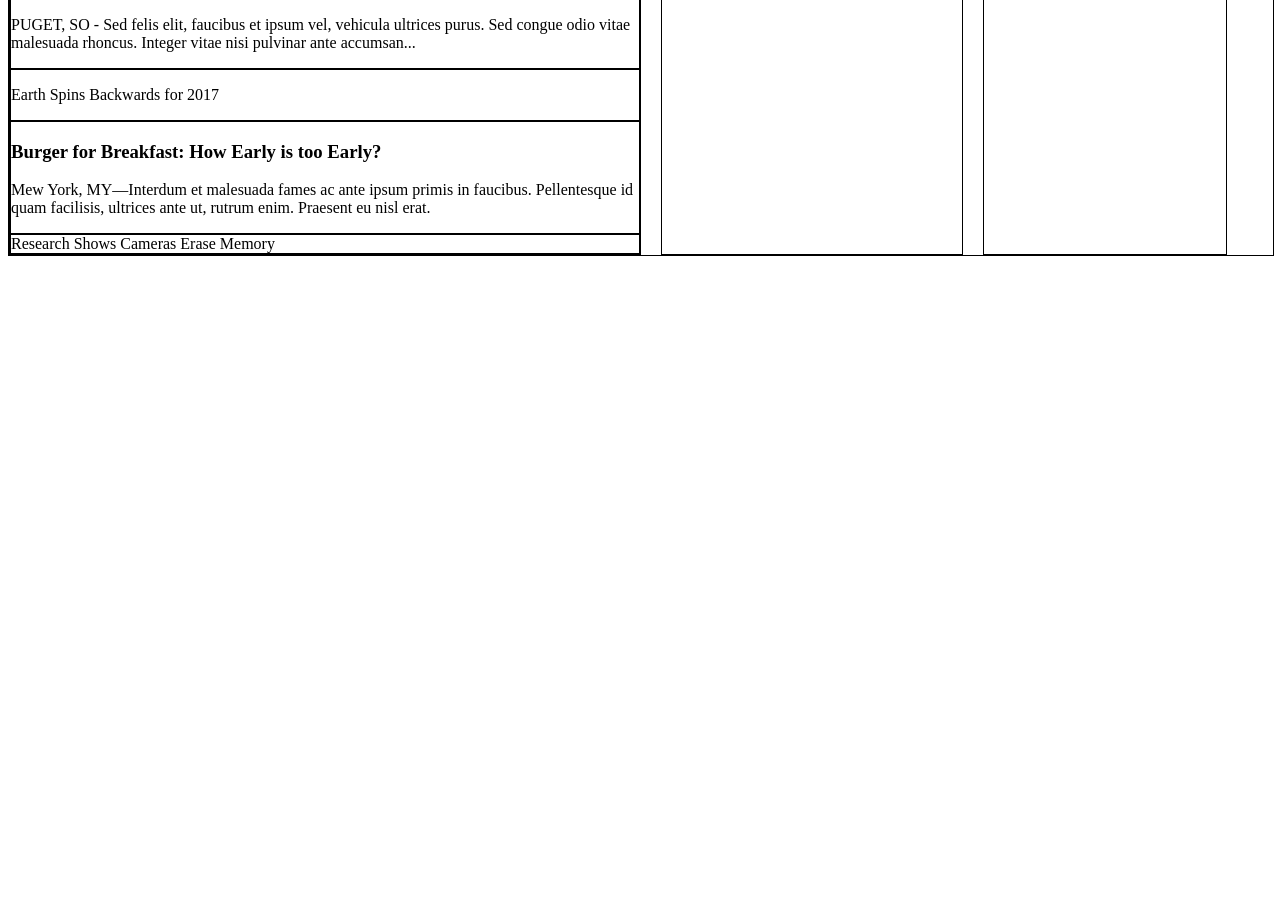
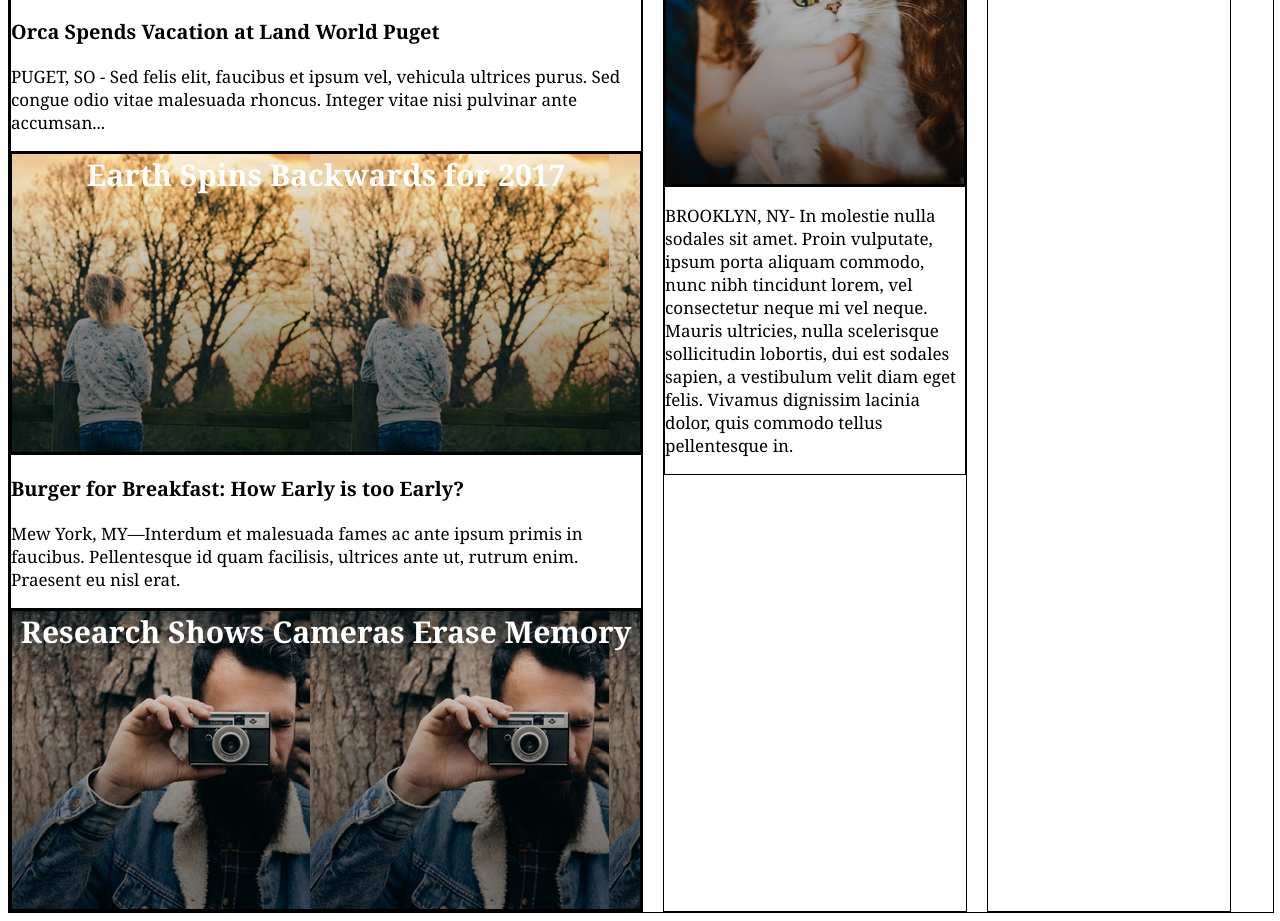
Before and after one commit to prushley/my_times, a plain HTML site: page index.html in a window 1280 px wide. Shown: the part 701-1622 px from the top of the page. Before the commit the page ends 965 px from the top, so only its background shows below. Drawn offline with Linux system fonts and the light colour scheme.

Commit message:
Stage 4 completed

```diff
--- a/index.html
+++ b/index.html
@@ -22,7 +22,7 @@
     <div class="main-container">
       <div class="left-column">
         <div id="mother">
-          <div id="mother-headline"><h3>Mother of Three Buys Tuna Steak at Phish Concert. Leaves, "Feeling Funny."</h3>
+          <div id="mother-headline">Mother of Three Buys Tuna Steak at Phish Concert. Leaves, "Feeling Funny."
           </div>
         </div>
         <div class="story">
@@ -32,22 +32,29 @@
           <h3>Orca Spends Vacation at Land World Puget</h3>
           <p>PUGET, SO - Sed felis elit, faucibus et ipsum vel, vehicula ultrices purus. Sed congue odio vitae malesuada rhoncus. Integer vitae nisi pulvinar ante accumsan...</p>
         </div>
-        <div id="earth"><p>Earth Spins Backwards for 2017</p>
+        <div id="earth">
+          <div id="earth-headline">Earth Spins Backwards for 2017
+          </div>
         </div>
         <div class="story">
           <h3>Burger for Breakfast: How Early is too Early?</h3>
           <p>Mew York, MY—Interdum et malesuada fames ac ante ipsum primis in faucibus. Pellentesque id quam facilisis, ultrices ante ut, rutrum enim. Praesent eu nisl erat.</p>
         </div>
-        <div class="image-text">Research Shows Cameras Erase Memory
+        <div id="camera">
+          <div id="camera-headline">Research Shows Cameras Erase Memory
+          </div>
         </div>
       </div>
 
       <div class="center-column">
         <div class="story">
-          <h3>FBI Finds Action Star Guilty of False Advertising</h3>
+          <h4>FBI Finds Action Star Guilty of False Advertising</h4>
           <p>WASHINGTON DC- Donec luctus sem augue, rutrum posuere orci aliquam sed. Nam vitae aliquam lectus. Sed tempor tortor est, nec sagittis eros tincidunt sed. Morbi venenatis condimentum sem, vitae sollicitudin turpis pulvinar eget. Morbi pellentesque consectetur mi id auctor. Phasellus tincidunt orci mauris, placerat pharetra urna fringilla vitae. Morbi eget rutrum urna. Cras condimentum augue ut ante sollicitudin interdum. Pellentesque cursus dolor at tincidunt cursus. Vestibulum blandit aliquam felis...</p>
         </div>
-        <div class="image-text">Cats in Control-Is It a Thing?
+        <div id="cat">
+          <div id="cat-headline">Cats in Control-<br>
+            Is It a Thing?
+          </div>
         </div>
         <div class="story">
           <p>BROOKLYN, NY- In molestie nulla sodales sit amet. Proin vulputate, ipsum porta aliquam commodo, nunc nibh tincidunt lorem, vel consectetur neque mi vel neque. Mauris ultricies, nulla scelerisque sollicitudin lobortis, dui est sodales sapien, a vestibulum velit diam eget felis. Vivamus dignissim lacinia dolor, quis commodo tellus pellentesque in.</p>
--- a/resources/css/style.css
+++ b/resources/css/style.css
@@ -7,7 +7,7 @@
   align-items: center;
   width: 100%;
   margin: 0 0 10px 0;
-  }
+}
 
 .logo {
   margin: 0px 10px 0px 30px;
@@ -29,13 +29,13 @@
   padding: 20px 0 0 0;
   justify-content: flex-start;
   width: 100%;
-  }
+}
 
 .left-column {
   display: flex;
   flex-direction: column;
   flex-basis: 630px;
-  }
+}
 
 .center-column {
   display: flex;
@@ -52,17 +52,83 @@
 
 div {
   border: solid 1px black;
-}
+  }
+
 
 #mother {
   display: flex;
-  background-image: url(".\resources\images\img-story-main.png");
-    }
+  background-image: url("../images/img-story-main.png");
+  background-repeat: no-repeat;
+  justify-content: flex-start;
+  height: 300px;
+  width: 630px;
+  }
 
 #mother-headline {
-  display: flex;
+  display: inline-flex;
   font-family: Georgia;
   font-weight: bold;
   font-size: 40px;
   color: white;
+  width: 630px;
 }
+
+#earth {
+  display: inline-flex;
+  background-image: url(../images/img-story-2.png);
+  height: 300px;
+  width: 630px;
+  background-repeat: repeat;
+}
+
+
+#earth-headline {
+  display: inline-flex;
+  justify-content: center;
+  font-family: Georgia;
+  font-weight: bold;
+  font-size: 30px;
+  width: 630px;
+  color: white;
+}
+
+#camera {
+  display: inline-flex;
+  background-image: url("../images/img-story-3.png");
+  height: 300px;
+  width: 630px;
+  background-repeat: repeat;
+}
+
+#camera-headline {
+  display: inline-flex;
+  justify-content: center;
+  font-family: Georgia;
+  font-weight: bold;
+  font-size: 30px;
+  width: 630px;
+  color: white;
+}
+
+#cat {
+  display: inline-flex;
+  background-image: url("../images/img-story-1.png");
+  width: 300px;
+  height: 300px;
+}
+
+#cat-headline {
+  display: inline-flex;
+  justify-content: space-around;
+  font-family: Georgia;
+  font-weight: bold;
+  font-size: 30px;
+  width: 300px;
+  color: white;
+}
+
+.story {
+  font-family: Georgia;
+  font-size: 17px;
+  color: black;
+}
```
